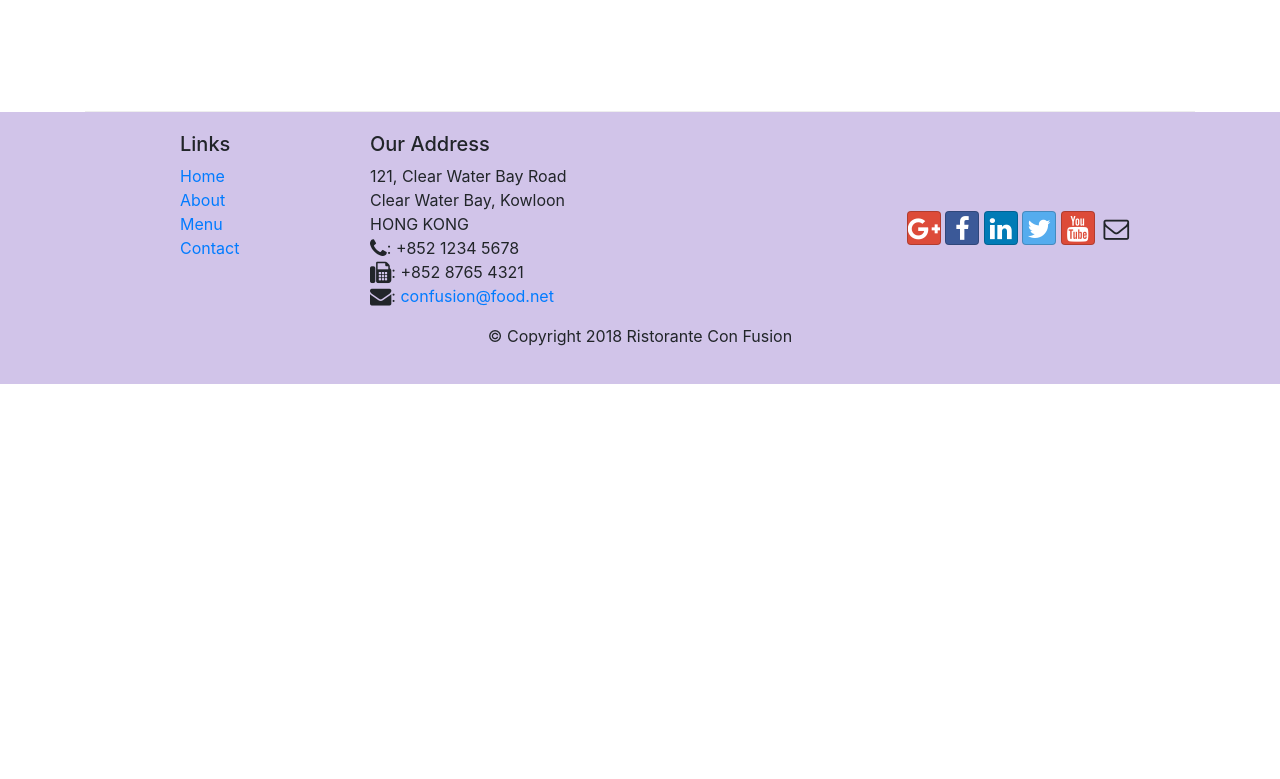
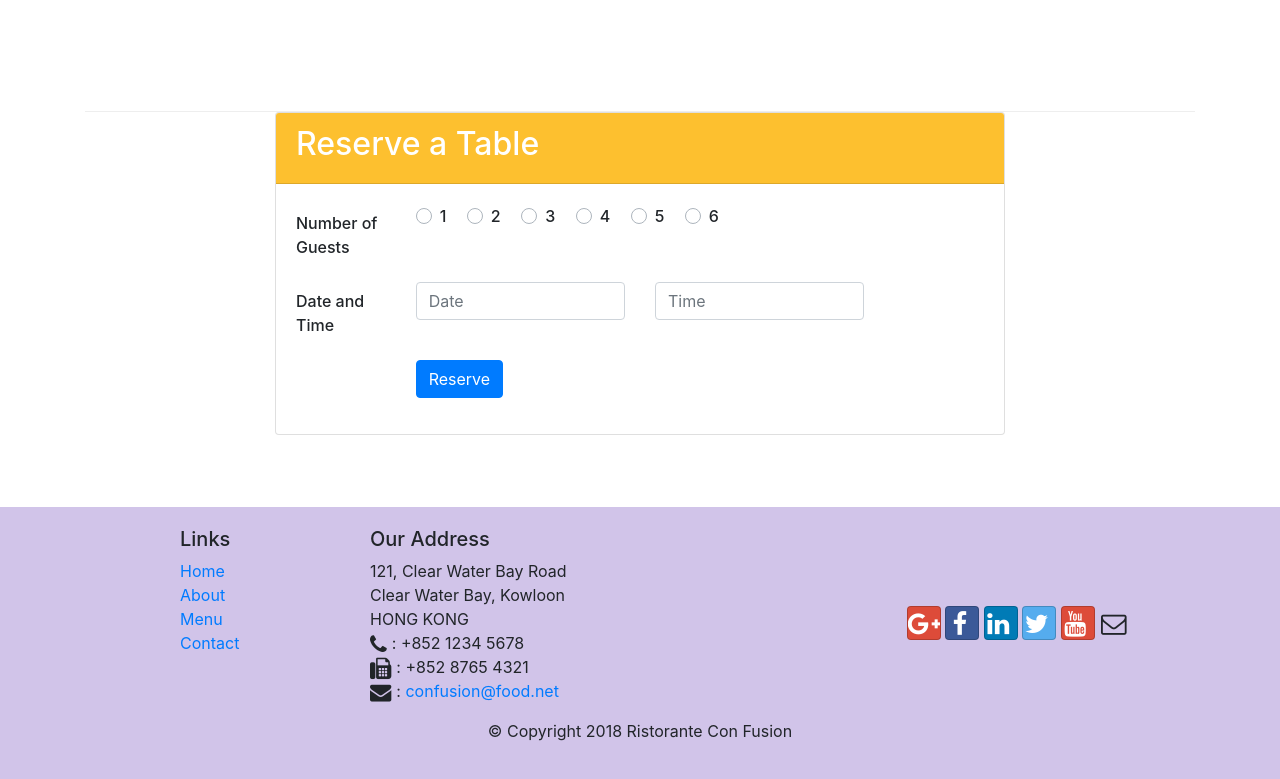
Before and after one commit to rajdave68/Bootstrap, a website: page index.html in a window 1280 px wide. Shown: the part 1422-2201 px from the top of the page. Before the commit the page ends 1806 px from the top, so only its background shows below. Drawn offline with nearby package versions, Linux system fonts and the light colour scheme.

Commit message:
Assignment 2

```diff
--- a/css/styles.css
+++ b/css/styles.css
@@ -37,3 +37,15 @@ body{
 .navbar-dark{
     background-color: #512DA8;
 }
+
+.fa{
+    padding-right: 5px;
+}
+
+#btn{
+    background-color: #FDC02F;
+}
+
+label{
+    font-weight: 500;
+}
--- a/index.html
+++ b/index.html
@@ -44,6 +44,11 @@
                 <div class="col-12 col-sm align-self-center">
                     <img src="img/logo.png" class="img-fluid">
                 </div>
+                <div class="col-12 col-sm align-self-center">
+                    <a href="#btn">
+                        <button class="btn btn-warning btn-lg btn-block btn-huge">Reserve Table</button>
+                    </a>
+                </div>
             </div>
         </div>
     </header>
@@ -73,9 +78,15 @@
                 <h3>This Month's Promotions</h3>
             </div>
             <div class="col col-sm col-md">
-                <h2>Weekend Grand Buffet</h2>
+                <div class="media">
+                    <div class="media-body">
+                <h2 class="mt-0">Weekend Grand Buffet<span class="badge badge-danger">NEW</span></h2>
                 <p>Featuring mouthwatering combinations with a choice of five different salads, six enticing appetizers, six main entrees and five choicest desserts. Free flowing bubbly and soft drinks. All for just $19.99 per person </p>
             </div>
+            <img class="d-flex mr-3 img-thumbnail align-self-center"
+                    src="img/buffet.png" alt="Grand Buffet">
+                </div>
+             </div>
         </div>
 
         <div class="row row-content align-items-center">
@@ -92,9 +103,77 @@
                             <p class="d-none d-sm-block">Award winning three-star Michelin chef with wide International experience having worked closely with whos-who in the culinary world, he specializes in creating mouthwatering Indo-Italian fusion experiences. </p>
                         </div>
                 </div>
-
             </div>
         </div>
+        <div class="row">
+            <div class="offset-md-2"></div>
+            <div class="col-12 col-md-8">
+                <div class="card">
+                    <div class="card-header text-white" id="btn">
+                        <h2>Reserve a Table</h2>
+                    </div>
+                    <div class="card-body">
+                        <form>
+                            <div class="form-group row">
+                                <label for="number" class="col-12 col-md-2 col-form-label form-check-label">Number of Guests</label>
+
+                                <div class="col-md-10 ">
+                                    <div class="custom-control custom-radio custom-control-inline">
+                                        <input type="radio" class="custom-control-input" id="defaultInline1" name="inlineDefaultRadiosExample">
+                                        <label class="custom-control-label" for="defaultInline1">1</label>
+                                    </div>
+
+                                    <!-- Default inline 2-->
+                                    <div class="custom-control custom-radio custom-control-inline">
+                                        <input type="radio" class="custom-control-input" id="defaultInline2" name="inlineDefaultRadiosExample">
+                                        <label class="custom-control-label" for="defaultInline2">2</label>
+                                    </div>
+
+                                    <!-- Default inline 3-->
+                                    <div class="custom-control custom-radio custom-control-inline">
+                                        <input type="radio" class="custom-control-input" id="defaultInline3" name="inlineDefaultRadiosExample">
+                                        <label class="custom-control-label" for="defaultInline3">3</label>
+                                    </div>
+                                    <div class="custom-control custom-radio custom-control-inline">
+                                        <input type="radio" class="custom-control-input" id="defaultInline1" name="inlineDefaultRadiosExample">
+                                        <label class="custom-control-label" for="defaultInline1">4</label>
+                                    </div>
+
+                                    <!-- Default inline 2-->
+                                    <div class="custom-control custom-radio custom-control-inline">
+                                        <input type="radio" class="custom-control-input" id="defaultInline2" name="inlineDefaultRadiosExample">
+                                        <label class="custom-control-label" for="defaultInline2">5</label>
+                                    </div>
+
+                                    <!-- Default inline 3-->
+                                    <div class="custom-control custom-radio custom-control-inline">
+                                        <input type="radio" class="custom-control-input" id="defaultInline3" name="inlineDefaultRadiosExample">
+                                        <label class="custom-control-label" for="defaultInline3">6</label>
+                                    </div>
+                                </div>
+                            </div>
+                            <div class="form-group row">
+                                <label for="number" class="col-12 col-md-2 col-form-label form-check-label">Date and Time</label>
+                                <div class="col-12 col-md-4">
+                                    <input type="name" class="form-control" id="date" name="Date" placeholder="Date">
+                                </div>
+                                <div class="col-12 col-md-4">
+                                    <input type="name" class="form-control" id="Time" name="Time" placeholder="Time">
+                                </div>
+                            </div>
+                            <div class="row form-group">
+                                <div class="offset-md-2 col-md-10">
+                                    <button type="submit" class="btn btn-primary">Reserve</button>
+                                </div>
+                            </div>
+                        </form>
+                    </div>
+                </div>
+            </div>
+        </div>
+        <br>
+        <br>
+        <br>
     </div>
 
     <footer class="footer">
@@ -106,7 +185,7 @@
                         <li><a href="#">Home</a></li>
                         <li><a href="./aboutus.html">About</a></li>
                         <li><a href="#">Menu</a></li>
-                        <li><a href="#">Contact</a></li>
+                        <li><a href="./contactus.html">Contact</a></li>
                     </ul>
                 </div>
                 <div class="col-7 col-sm-5">
```
